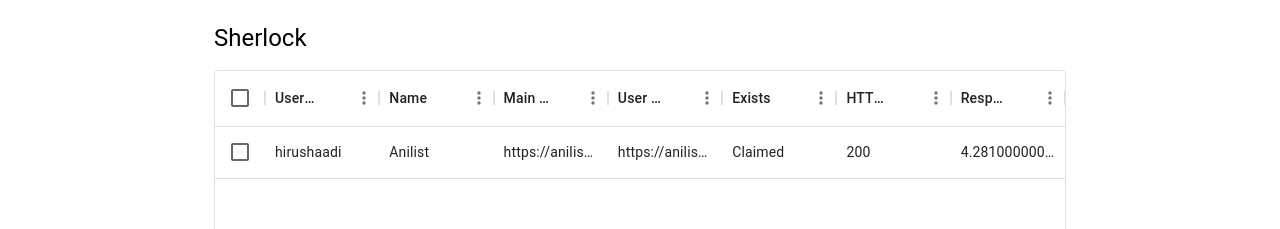
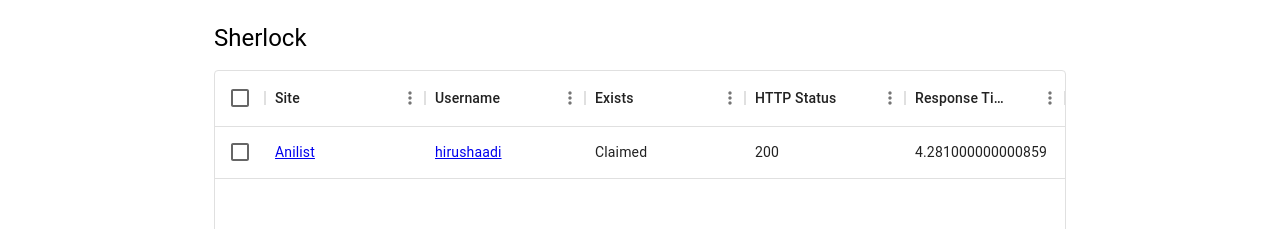
Before and after one commit to hirusha-adi/Stalker, a React (Create React App) app in the folder stalker/: page /sherlock in a window 1280 px wide. Shown: the part 699-928 px from the top of the page. Built offline with nearby package versions, Linux system fonts and the light colour scheme.

Commit message:
link properly

```diff
--- a/stalker/src/components/accountCheck/listAccounts.js
+++ b/stalker/src/components/accountCheck/listAccounts.js
@@ -3,16 +3,31 @@
 import { DataGrid } from "@mui/x-data-grid";
 
 const columns = [
-  { field: "username", headerName: "Username", flex: 1 },
-  { field: "name", headerName: "Name", flex: 1 },
-  { field: "url_main", headerName: "Main URL", flex: 1 },
-  { field: "url_user", headerName: "User URL", flex: 1 },
+  {
+    field: "name",
+    headerName: "Site",
+    flex: 1,
+    renderCell: (params) => (
+      <a href={params.row.url_main} target="_blank" rel="noopener noreferrer">
+        {params.value}
+      </a>
+    ),
+  },
+  {
+    field: "username",
+    headerName: "Username",
+    flex: 1,
+    renderCell: (params) => (
+      <a href={params.row.url_user} target="_blank" rel="noopener noreferrer">
+        {params.value}
+      </a>
+    ),
+  },
   { field: "exists", headerName: "Exists", flex: 1 },
   { field: "http_status", headerName: "HTTP Status", flex: 1 },
   { field: "response_time_s", headerName: "Response Time (s)", flex: 1 },
 ];
 
-// const AvailableAccountsTable = ({ title, rows }) =>
 const AvailableAccountsTable = ({ title, rows }) =>
   rows.length === 0 ? null : (
     <>
```
